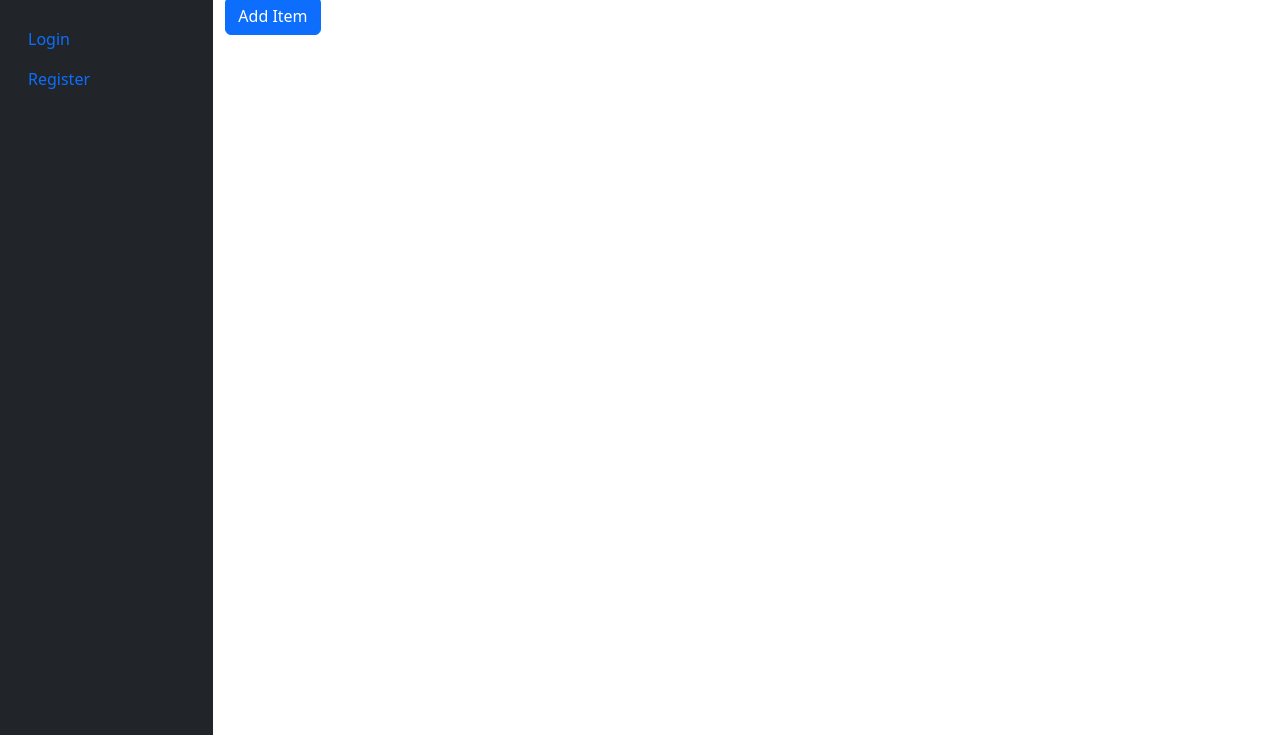
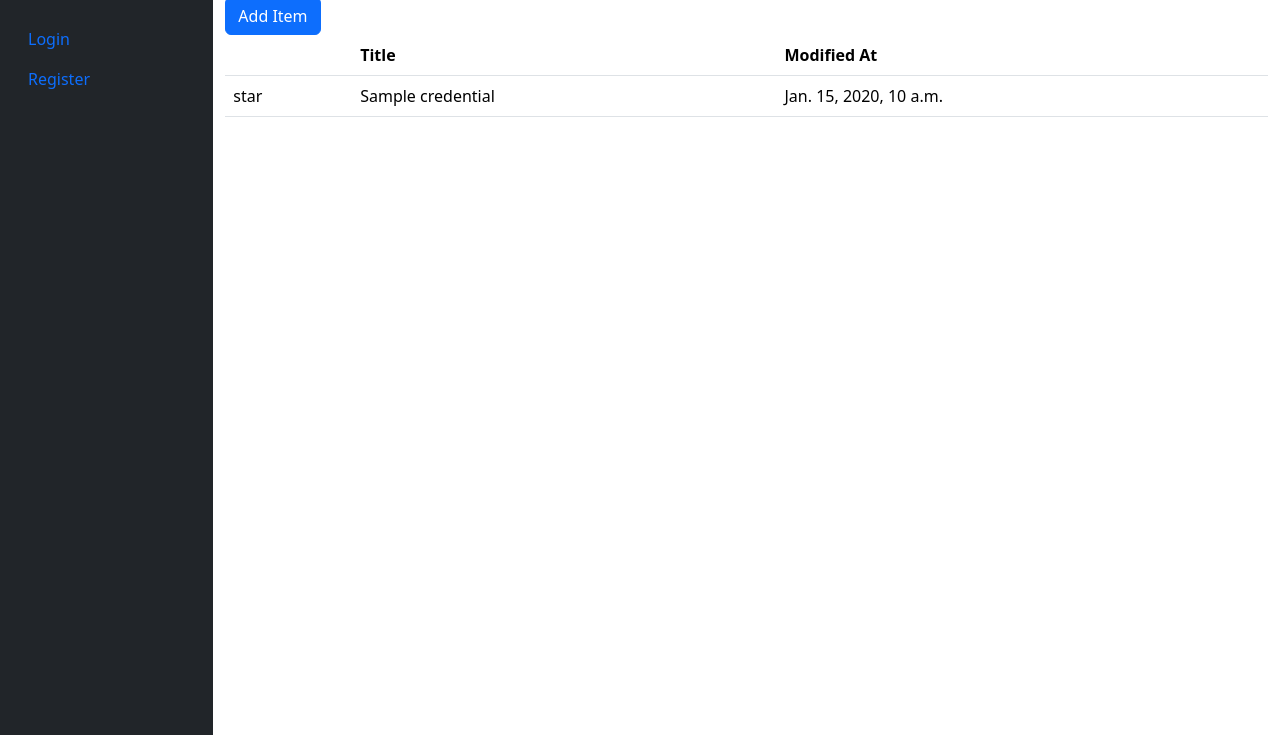
Before and after one commit to nathanpee2006/PassLock, a Django app: template project/password_manager/templates/password_manager/index.html in a window 1280 px wide. Shown: the part 65-800 px from the top of the page. Run offline with Django 5.2, Linux system fonts and the light colour scheme; tables that the repository leaves empty hold one stand-in row (values such as "Sample post"); the template is opened without the code that fills it: values that come from a table or form of the project are taken from there, most other values are stand-ins (such as "Sample title", 1, 10 or a date in 2020).

Commit message:
Implement foundation code for viewing and favoriting credentials

```diff
--- a/project/password_manager/forms.py
+++ b/project/password_manager/forms.py
@@ -24,9 +24,9 @@ class PINForm(ModelForm):
     class Meta:
         model = PIN
         fields = ["name", "code", "note"]
-        widgets = {
-            "code": PasswordInput()
-        }
+        # widgets = {
+        #     "code": PasswordInput()
+        # }
 
 class SecureNoteForm(ModelForm):
    class Meta:
--- a/project/password_manager/models.py
+++ b/project/password_manager/models.py
@@ -1,3 +1,4 @@
+import uuid
 from django.contrib.auth.models import AbstractUser
 from django.db import models
 
@@ -18,6 +19,7 @@ class CommonInfo(models.Model):
 
 
 class Login(CommonInfo):
+    id = models.UUIDField(primary_key=True, default=uuid.uuid4, editable=False)
     username = models.CharField(max_length=100)
     password = models.TextField()
     website = models.URLField(null=True, blank=True)
@@ -27,6 +29,7 @@ class Login(CommonInfo):
 
 
 class Card(CommonInfo):
+    id = models.UUIDField(primary_key=True, default=uuid.uuid4, editable=False)
     cardholder = models.CharField(max_length=100)
     number = models.CharField(max_length=19)
     expiration_date = models.DateField()
@@ -38,12 +41,15 @@ class Card(CommonInfo):
 
 
 class PIN(CommonInfo):
+    id = models.UUIDField(primary_key=True, default=uuid.uuid4, editable=False)
     code = models.CharField(max_length=6)
     note = models.TextField(blank=True)
     code_nonce = models.CharField(max_length=24, default="")
     code_tag = models.CharField(max_length=24, default="")
 
+
 class SecureNote(CommonInfo):
+    id = models.UUIDField(primary_key=True, default=uuid.uuid4, editable=False)
     notes = models.TextField()
     notes_nonce = models.CharField(max_length=24, default="")
     notes_tag = models.CharField(max_length=24, default="")
--- /dev/null
+++ b/project/password_manager/static/password_manager/favorites.js
@@ -0,0 +1,3 @@
+document.addEventListener('DOMContentLoaded', function() {
+
+})
--- a/project/password_manager/static/password_manager/index.js
+++ b/project/password_manager/static/password_manager/index.js
@@ -13,7 +13,24 @@ document.addEventListener('DOMContentLoaded', function() {
         getForm(type);
     };
 
+    const tableRows = document.querySelectorAll('.table-row');
+    tableRows.forEach((tableRow) => {
+        tableRow.addEventListener('click', () => {
+            let type = tableRow.dataset.type;
+            let uuid = tableRow.dataset.uuid;
+            console.log(type);
+            console.log(uuid);
+            getUserCredentials(type, uuid);
+            window.location.href = '#offcanvasScrolling';
+        })
+    })
+
+    document.getElementById('offcanvas-btn-close').addEventListener('click', () => {
+        window.location.href = '/';
+    })
+
 });
+
 
 async function getForm(type) {
     const params = new URLSearchParams({
@@ -36,3 +53,36 @@ async function getForm(type) {
         console.error(error.message);
     }
 }
+
+
+async function getUserCredentials(type, uuid) {
+
+    const csrftoken = document.getElementById('credential-form').querySelector('input[name=csrfmiddlewaretoken]').value;
+
+    try {
+        const response = await fetch('/get-credentials', {
+            headers: {
+                'Content-Type': 'application/json',
+                'X-CSRFToken': csrftoken
+            },
+            method: 'POST',
+            body: JSON.stringify({
+                type: type,
+                uuid: uuid
+            }),
+            mode: 'same-origin'
+        });
+        if (!response.ok) {
+            throw new Error(`Response status: ${response.status}`);
+        }
+        const json = await response.json();
+        if (json.form) {
+            document.getElementById('credential-form-fields').innerHTML = json.form;
+        }
+        else {
+            document.getElementById('credential.form-fields').innerHTML = json.error;
+        }
+    } catch (error) {
+        console.error(error.message);
+    }
+}
--- a/project/password_manager/static/password_manager/styles.css
+++ b/project/password_manager/static/password_manager/styles.css
@@ -1,3 +1,7 @@
 textarea {
     height: 100px;
 }
+
+.table-row {
+    cursor: pointer;
+}
--- a/project/password_manager/templates/password_manager/index.html
+++ b/project/password_manager/templates/password_manager/index.html
@@ -45,8 +45,62 @@
         </div>
     </div>
 
+    <table class="table table-hover">
+        <thead>
+          <tr>
+            <th scope="col"></th>
+            <th scope="col">Title</th>
+            <th scope="col">Modified At</th>
+          </tr>
+        </thead>
+        <tbody>
+          {% for credential in credentials %}
+            {% if credential.password %}
+                <tr class=table-row data-bs-toggle="offcanvas" data-type="login" data-uuid="{{ credential.id }}" href="#offcanvasScrolling" aria-controls="offcanvasScrolling">
+                    <td>star</td>
+                    <td>{{ credential.name }}</td>
+                    <td>{{ credential.modified_at }}</td>
+                </tr>
+            {% elif credential.number %}
+                <tr class=table-row data-bs-toggle="offcanvas" data-type="card" data-uuid="{{ credential.id }}" href="#offcanvasScrolling" aria-controls="offcanvasScrolling">
+                    <td>star</td>
+                    <td>{{ credential.name }}</td>
+                    <td>{{ credential.modified_at }}</td>
+                </tr>
+            {% elif credential.code %}
+                <tr class=table-row data-bs-toggle="offcanvas" data-type="pin" data-uuid="{{ credential.id }}" href="#offcanvasScrolling" aria-controls="offcanvasScrolling">
+                    <td>star</td>
+                    <td>{{ credential.name }}</td>
+                    <td>{{ credential.modified_at }}</td>
+                </tr>
+            {% else %}
+                <tr class=table-row data-bs-toggle="offcanvas" data-type="secure-note" data-uuid="{{ credential.id }}" href="#offcanvasScrolling" aria-controls="offcanvasScrolling">
+                    <td>star</td>
+                    <td>{{ credential.name }}</td>
+                    <td>{{ credential.modified_at }}</td>
+                </tr>
+            {% endif %}
+          {% endfor %}
+        </tbody>
+      </table>
+
+      <div class="offcanvas offcanvas-end" data-bs-scroll="true" data-bs-backdrop="static" tabindex="-1" id="offcanvasScrolling" aria-labelledby="offcanvasScrollingLabel">
+        <div class="offcanvas-header">
+          <h5 class="offcanvas-title" id="offcanvasScrollingLabel">Offcanvas with body scrolling</h5>
+          <button id="offcanvas-btn-close" type="button" class="btn-close" data-bs-dismiss="offcanvas" aria-label="Close"></button>
+        </div>
+        <div class="offcanvas-body">
+            <form id="credential-form" action="{ url 'get_credentials' }" method="POST">
+                {% csrf_token %}
+                <div id="credential-form-fields">
+                </div>
+            </form>
+        </div>
+      </div>
+
 {% endblock %}
 
 {% block script %}
     <script src="{% static 'password_manager/index.js' %}"></script>
+    <script src="{% static 'password_manager/favorites.js' %}"></script>
 {% endblock %}
--- a/project/password_manager/templates/password_manager/layout.html
+++ b/project/password_manager/templates/password_manager/layout.html
@@ -32,7 +32,7 @@
                             </a>
                         </li>
                         <li class="nav-item">
-                            <a href="#" class="nav-link align-middle px-0">
+                            <a href="{% url 'favorites' %}" class="nav-link align-middle px-0">
                                 <i class="fs-4 bi-house"></i> <span class="ms-1 d-none d-sm-inline">Favorites</span>
                             </a>
                         </li>
--- a/project/password_manager/urls.py
+++ b/project/password_manager/urls.py
@@ -8,5 +8,7 @@ urlpatterns = [
     path("logout", views.logout_view, name="logout"),
     path("register", views.register, name="register"),
     path("get-form", views.get_form, name="get_form"),
-    path("add/<str:type>", views.add, name="add")
+    path("add/<str:type>", views.add, name="add"),
+    path("get-credentials", views.get_credentials, name="get_credentials"),
+    path("favorites", views.favorites, name="favorites")
 ]
```
Also changed, not shown: project/password_manager/templates/password_manager/favorites.html (added, +47 -0 lines), project/password_manager/views.py (+78 -3 lines), project/db.sqlite3, project/password_manager/migrations/0006_alter_card_id_alter_login_id_alter_pin_id_and_more.py (added).
